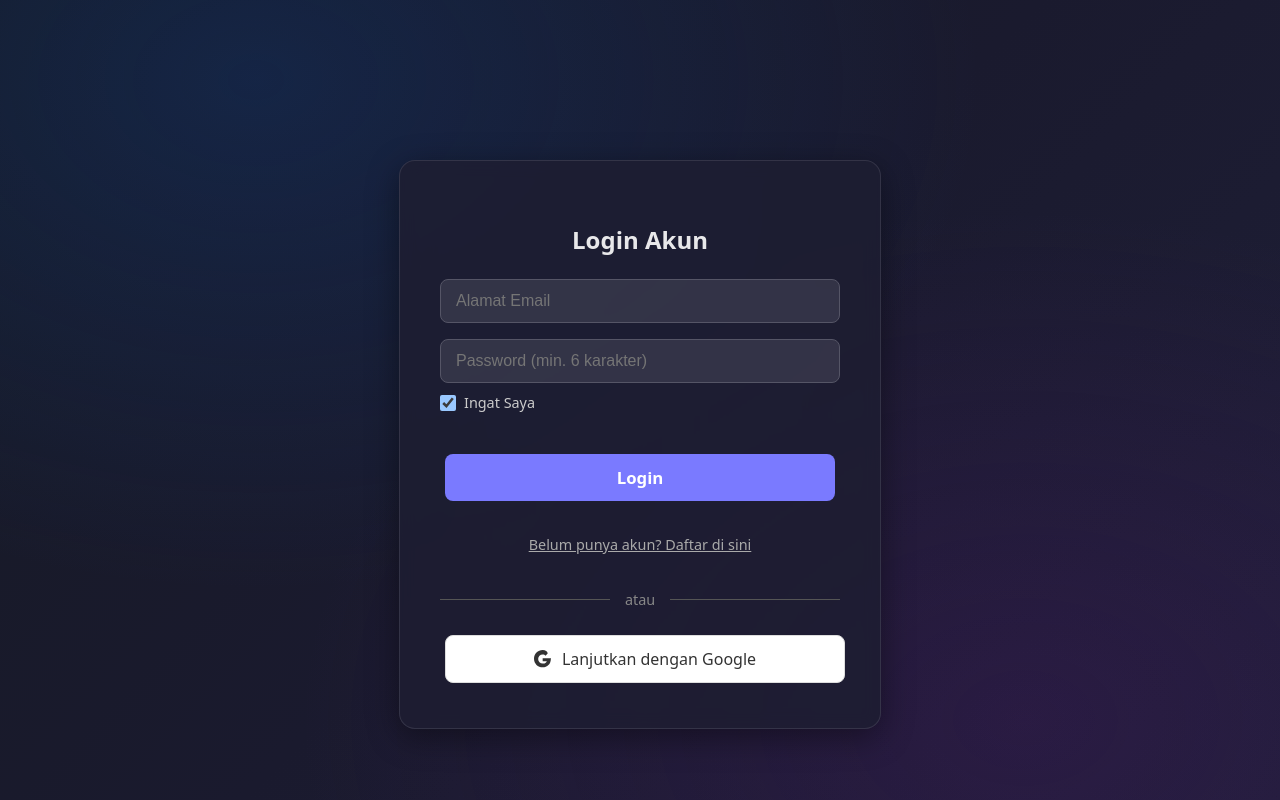
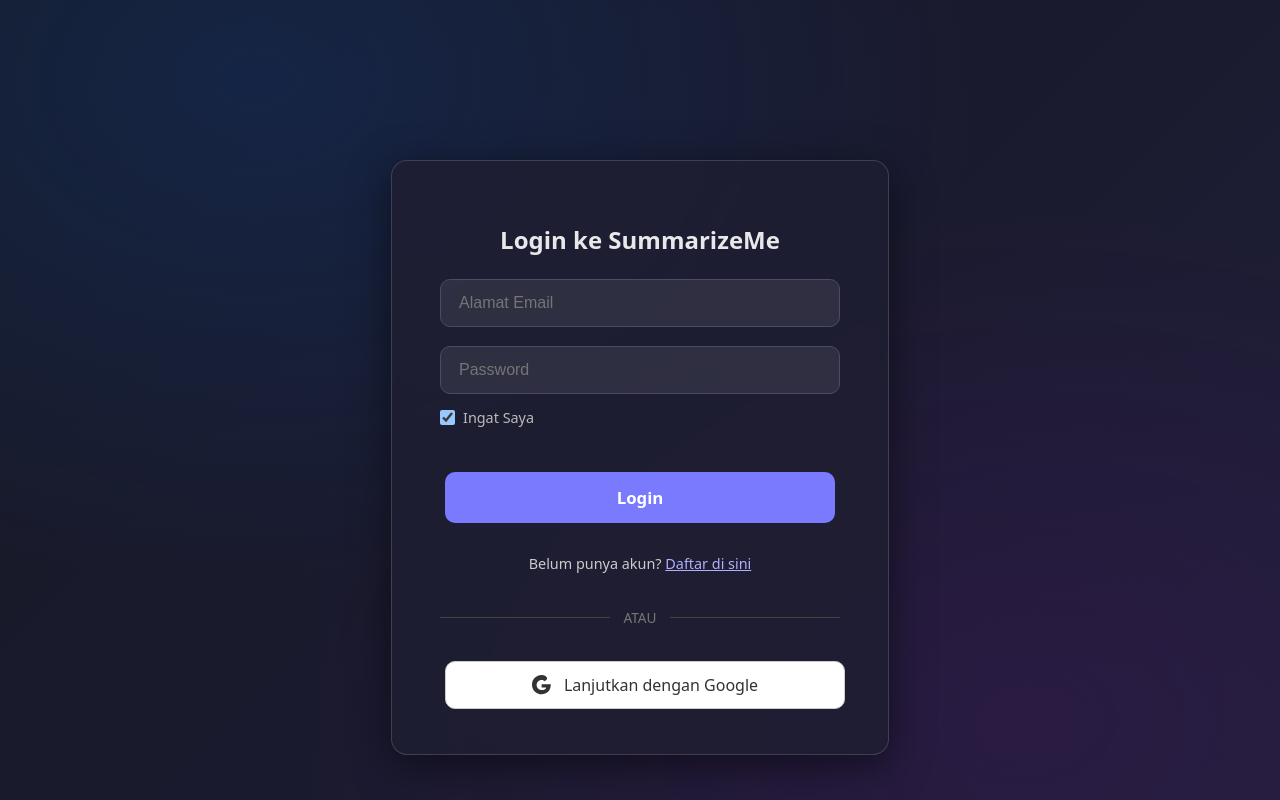
Before and after one commit to fakhrizamaris/summarize-me, a React (Vite) app in the folder summarize-me-ui/: page /login in a window 1280 px wide. Shown: the top 800 px of the page. Built offline with nearby package versions, Linux system fonts and the light colour scheme; no server answers.

Commit message:
update tampilan

```diff
--- a/summarize-me-ui/src/App.jsx
+++ b/summarize-me-ui/src/App.jsx
@@ -1,84 +1,20 @@
 // src/App.jsx
 import React, { useState, useEffect } from 'react';
-import { BrowserRouter as Router, Routes, Route, Navigate } from 'react-router-dom'; // Import komponen Router
-import { auth } from './config/firebaseConfig'; // Hanya perlu auth
-import { signOut, onAuthStateChanged } from 'firebase/auth'; //
+import { BrowserRouter as Router, Routes, Route, Navigate } from 'react-router-dom';
+import { auth } from './config/firebaseConfig'; // [cite: fakhrizamaris/summarize-me/summarize-me-534b62be55a4969aab39405b2ef61d0fa675d49a/summarize-me-ui/src/config/firebaseConfig.js]
+import { signOut, onAuthStateChanged } from 'firebase/auth';
 
 // Impor halaman-halaman
-import HomePage from './HomePage';
-import AuthPage from './AuthPage';
-
-function PrivateRoute({ children }) {
-    const [user, setUser] = useState(undefined); // undefined = loading
-    const [isLoading, setIsLoading] = useState(true);
-
-    useEffect(() => {
-        const unsubscribe = onAuthStateChanged(auth, (currentUser) => {
-            setUser(currentUser);
-            setIsLoading(false);
-        });
-        return () => unsubscribe();
-    }, []);
-
-    if (isLoading) {
-        return <div>Loading...</div>; // Atau spinner
-    }
-
-    // Jika sudah loading dan TIDAK ada user, redirect ke /login
-    return user ? children : <Navigate to="/login" replace />;
-    // 'replace' agar halaman dashboard tidak masuk history browser saat belum login
-}
+import HomePage from './HomePage'; // [cite: fakhrizamaris/summarize-me/summarize-me-534b62be55a4969aab39405b2ef61d0fa675d49a/summarize-me-ui/src/HomePage.jsx]
+import AuthPage from './AuthPage'; // [cite: fakhrizamaris/summarize-me/summarize-me-534b62be55a4969aab39405b2ef61d0fa675d49a/summarize-me-ui/src/AuthPage.jsx]
 
 
-function App() {
-  // State user dan loading dipindahkan ke dalam PrivateRoute atau context nanti
-  // const [user, setUser] = useState(null);
-  // const [isLoadingUser, setIsLoadingUser] = useState(true);
-
-  // Fungsi logout (bisa ditaruh di context atau dilewatkan)
-   const handleLogout = async () => {
-     try {
-       await signOut(auth); //
-       // Navigasi ke home akan otomatis karena user jadi null
-     } catch (error) {
-       console.error("Error during logout:", error);
-     }
-   };
-
-  // useEffect(() => { ... onAuthStateChanged ... }, []); // Dipindahkan ke PrivateRoute
-
-  // if (isLoadingUser) { ... } // Dipindahkan
-
+function InitialLoadingScreen() {
   return (
-    <Router> {/* Bungkus semua dengan Router */}
-      <Routes> {/* Definisikan rute-rute */}
-
-        {/* Rute Halaman Utama (/) */}
-        {/* Tampilkan HomePage, berikan user (jika ada) dan fungsi logout */}
-         <Route path="/" element={
-             <HomePageWrapper onLogout={handleLogout} /> // Gunakan wrapper untuk ambil user
-         } />
-
-        {/* Rute Halaman Login (/login) */}
-        <Route path="/login" element={
-            // Jika SUDAH login, jangan tampilkan halaman login, redirect ke home
-             <AuthRedirectWrapper>
-                <AuthPage />
-             </AuthRedirectWrapper>
-         } />
-
-        {/* Contoh Rute Terproteksi (misal /dashboard jika dipisah) */}
-        {/* <Route path="/dashboard" element={
-            <PrivateRoute>
-                <DashboardPage user={auth.currentUser} onLogout={handleLogout} />
-            </PrivateRoute>
-        } /> */}
-
-        {/* Rute fallback jika halaman tidak ditemukan */}
-        <Route path="*" element={<Navigate to="/" replace />} />
-
-      </Routes>
-    </Router>
+    <div className="initial-loading-container"> {/* Gunakan class CSS */}
+      <LoadingSpinner />
+      <p>Memuat aplikasi...</p>
+    </div>
   );
 }
 
@@ -95,12 +31,11 @@ function HomePageWrapper({ onLogout }) {
         return () => unsubscribe();
     }, []);
 
-    if (isLoading) return <div>Loading...</div>;
-    // Berikan user (bisa null) dan onLogout ke HomePage
+    if (isLoading) return <InitialLoadingScreen />;
     return <HomePage user={user} onLogout={onLogout} />;
 }
 
-// Helper component untuk redirect dari /login jika sudah login
+// Helper component untuk redirect dari /login atau /register jika sudah login
 function AuthRedirectWrapper({ children }) {
      const [user, setUser] = useState(auth.currentUser);
     const [isLoading, setIsLoading] = useState(true);
@@ -113,11 +48,103 @@ function AuthRedirectWrapper({ children }) {
         return () => unsubscribe();
     }, []);
 
-    if (isLoading) return <div>Loading...</div>;
+    if (isLoading) return <div>Loading...</div>; // Atau spinner loading
 
     // Jika sudah login, redirect ke home
     return user ? <Navigate to="/" replace /> : children;
 }
 
 
+function App() {
+   const handleLogout = async () => {
+     try {
+       await signOut(auth);
+     } catch (error) {
+       console.error("Error during logout:", error);
+     }
+   };
+
+  return (
+    <Router>
+      {/* Tambahkan div container utama jika diperlukan untuk styling global */}
+      {/* <div style={styles.appContainer}> */}
+        <Routes>
+
+          {/* Rute Halaman Utama (/) */}
+          <Route path="/" element={<HomePageWrapper onLogout={handleLogout} />} />
+
+          {/* Rute Halaman Login (/login) */}
+          <Route
+            path="/login"
+            element={
+              <AuthRedirectWrapper>
+                 {/* Beri tahu AuthPage untuk mode 'login' */}
+                <AuthPage mode="login" />
+              </AuthRedirectWrapper>
+            }
+          />
+
+          {/* --- RUTE BARU Halaman Register (/register) --- */}
+          <Route
+            path="/register"
+            element={
+              <AuthRedirectWrapper>
+                {/* Beri tahu AuthPage untuk mode 'register' */}
+                <AuthPage mode="register" />
+              </AuthRedirectWrapper>
+            }
+          />
+          {/* ------------------------------------------- */}
+
+
+          {/* Rute fallback */}
+          <Route path="*" element={<Navigate to="/" replace />} />
+
+        </Routes>
+
+        {/* --- FOOTER KREDIT BARU --- */}
+        <footer style={styles.footer}>
+          <p>
+            Dibuat oleh {' '}
+            <a href="https://github.com/fakhrizamaris" target="_blank" rel="noopener noreferrer" style={styles.footerLink}>
+              Fakhri Djamaris (GitHub)
+            </a>
+            {' | '}
+            <a href="https://www.linkedin.com/in/fakhri-djamaris" target="_blank" rel="noopener noreferrer" style={styles.footerLink}>
+              Fakhri Djamaris (LinkedIn)
+            </a>
+          </p>
+          <p style={styles.footerAppname}>
+            SummarizeMe &copy; 2024
+          </p>
+        </footer>
+        {/* --------------------------- */}
+      {/* </div> */}
+    </Router>
+  );
+}
+
+// Tambahkan objek styles jika belum ada (minimal untuk footer)
+const styles = {
+    footer: {
+        marginTop: 'auto', // Push footer ke bawah
+        padding: '1.5rem 1rem',
+        backgroundColor: 'rgba(25, 25, 40, 0.8)',
+        textAlign: 'center',
+        fontSize: '0.85em',
+        color: '#aaa',
+        borderTop: '1px solid rgba(255, 255, 255, 0.08)',
+    },
+    footerLink: {
+        color: '#8c8cff',
+        textDecoration: 'none',
+        transition: 'color 0.2s ease',
+    },
+    footerAppname: {
+        marginTop: '0.5rem',
+        fontSize: '0.75em',
+        color: '#777',
+    }
+};
+
 export default App;
--- a/summarize-me-ui/src/AuthPage.jsx
+++ b/summarize-me-ui/src/AuthPage.jsx
@@ -1,35 +1,36 @@
 // src/AuthPage.jsx
-import React, { useState } from 'react';
-// Import fungsi auth & provider Google
+import React, { useState, useEffect } from 'react'; // Tambah useEffect
 import { auth, googleProvider } from './config/firebaseConfig'; //
-// Import fungsi-fungsi autentikasi Firebase
 import {
   signInWithPopup,
   signInWithEmailAndPassword,
   createUserWithEmailAndPassword,
-  setPersistence, // <-- Impor fungsi persistence
-  browserLocalPersistence, // <-- Ingat Saya (default)
-  browserSessionPersistence // <-- Jangan Ingat Saya
+  setPersistence,
+  browserLocalPersistence,
+  browserSessionPersistence
 } from 'firebase/auth'; //
-import { useNavigate } from 'react-router-dom';
+import { useNavigate, Link } from 'react-router-dom'; // Import Link
 
-function AuthPage() {
+// Terima prop 'mode' ("login" atau "register")
+function AuthPage({ mode }) {
   const navigate = useNavigate();
-  // State untuk input form
   const [email, setEmail] = useState('');
   const [password, setPassword] = useState('');
-  // State baru untuk konfirmasi password
   const [confirmPassword, setConfirmPassword] = useState('');
-  // State baru untuk checkbox "Ingat Saya"
-  const [rememberMe, setRememberMe] = useState(true); // Defaultnya dicentang
-  const [isLoginView, setIsLoginView] = useState(true);
-  // State untuk pesan error
+  const [rememberMe, setRememberMe] = useState(true);
+  // Tentukan mode awal berdasarkan prop 'mode'
+  const [isLoginView, setIsLoginView] = useState(mode === 'login');
   const [error, setError] = useState('');
-  // State untuk loading
   const [isLoading, setIsLoading] = useState(false);
+  const [isGoogleLoading, setIsGoogleLoading] = useState(false); // Loading khusus Google
 
+  // Efek untuk mengubah mode jika prop 'mode' berubah (misal user navigasi)
+  useEffect(() => {
+    setIsLoginView(mode === 'login');
+    setError(''); // Reset error saat mode berubah
+    setEmail(''); setPassword(''); setConfirmPassword(''); // Reset input
+  }, [mode]); // Jalankan efek ini jika 'mode' berubah
 
-  // --- Fungsi Login/Register dengan Email/Password ---
   const handleEmailPasswordSubmit = async (event) => {
     event.preventDefault(); // Mencegah form refresh halaman
     setError(''); // Bersihkan error lama
@@ -57,6 +58,7 @@ function AuthPage() {
         // Firebase otomatis login setelah register
         navigate('/'); // Redirect ke home setelah sukses
         // Opsional: Simpan data user tambahan ke Firestore di sini jika perlu
+        // Contoh: const user = auth.currentUser; if (user) { /* simpan ke Firestore */ }
       }
     } catch (err) {
       console.error("Firebase Auth Error:", err.code, err.message);
@@ -80,23 +82,28 @@ function AuthPage() {
   // --- Fungsi Login dengan Google ---
   const handleGoogleLogin = async () => {
     setError('');
-    setIsLoading(true);
+    setIsGoogleLoading(true); // Gunakan state loading terpisah
     try {
-      // Untuk Google, persistence biasanya diatur secara default atau saat init
-      // Jika ingin eksplisit: await setPersistence(auth, browserLocalPersistence);
+      // Untuk Google, persistence biasanya diatur secara default (local)
       await signInWithPopup(auth, googleProvider); //
       navigate('/');
     } catch (err) {
       console.error("Google Login Error:", err);
+       // Hanya tampilkan error jika bukan pembatalan oleh user
+      if (err.code !== 'auth/popup-closed-by-user') {
         setError("Gagal login dengan Google. Silakan coba lagi.");
+      }
     } finally {
-        setIsLoading(false);
+        setIsGoogleLoading(false);
     }
   };
 
+  const isSubmitDisabled = isLoading || isGoogleLoading; // Tombol disable jika salah satu loading
+
   return (
     <div style={styles.authContainer}>
-      <h2>{isLoginView ? 'Login Akun' : 'Daftar Akun Baru'}</h2>
+      {/* Judul dinamis */}
+      <h2>{isLoginView ? 'Login ke SummarizeMe' : 'Buat Akun Baru'}</h2>
 
       {/* --- Form Email/Password --- */}
       <form onSubmit={handleEmailPasswordSubmit} style={styles.form}>
@@ -107,16 +114,16 @@ function AuthPage() {
           placeholder="Alamat Email"
           required
           style={styles.input}
-          disabled={isLoading} // Nonaktifkan saat loading
+          disabled={isSubmitDisabled} // Nonaktifkan saat loading
         />
         <input
           type="password"
           value={password}
           onChange={(e) => setPassword(e.target.value)}
-          placeholder="Password (min. 6 karakter)"
+          placeholder="Password" // Hapus hint min. 6 karakter agar lebih bersih
           required
           style={styles.input}
-          disabled={isLoading} // Nonaktifkan saat loading
+          disabled={isSubmitDisabled} // Nonaktifkan saat loading
         />
 
         {/* --- Input Konfirmasi Password (Hanya Muncul Saat Register) --- */}
@@ -128,12 +135,13 @@ function AuthPage() {
             placeholder="Konfirmasi Password"
             required
             style={styles.input}
-            disabled={isLoading} // Nonaktifkan saat loading
+            disabled={isSubmitDisabled} // Nonaktifkan saat loading
           />
         )}
 
-        {/* --- Checkbox Ingat Saya (Hanya Muncul Saat Login) --- */}
+        {/* --- Opsi (Ingat Saya / Lupa Password) - Hanya Muncul Saat Login --- */}
         {isLoginView && (
+            <div style={styles.optionsContainer}>
                 <div style={styles.rememberMeContainer}>
                     <input
                         type="checkbox"
@@ -141,33 +149,33 @@ function AuthPage() {
                         checked={rememberMe}
                         onChange={(e) => setRememberMe(e.target.checked)}
                         style={styles.checkbox}
-                    disabled={isLoading} // Nonaktifkan saat loading
+                        disabled={isSubmitDisabled}
                     />
                     <label htmlFor="rememberMe" style={styles.checkboxLabel}>
                         Ingat Saya
                     </label>
                 </div>
+                 {/* Tambahkan link Lupa Password (implementasi nanti jika perlu) */}
+                {/* <a href="#" style={styles.forgotPassword}>Lupa Password?</a> */}
+            </div>
         )}
 
         {error && <p style={styles.errorMessage}>{error}</p>}
 
-        <button type="submit" style={{...styles.submitButton, opacity: isLoading ? 0.7 : 1}} disabled={isLoading}>
-          {isLoading ? 'Memproses...' : (isLoginView ? 'Login' : 'Daftar')}
+        <button type="submit" style={{...styles.submitButton, opacity: isLoading ? 0.7 : 1}} disabled={isSubmitDisabled}>
+          {isLoading ? 'Memproses...' : (isLoginView ? 'Login' : 'Daftar Akun')}
         </button>
       </form>
 
-      {/* --- Tombol Ganti Mode (Login/Register) --- */}
-      <button
-        onClick={() => {
-            setIsLoginView(!isLoginView);
-            setError(''); // Reset error saat ganti mode
-            setEmail(''); setPassword(''); setConfirmPassword(''); // Reset input
-        }}
-        style={styles.toggleButton}
-        disabled={isLoading}
-      >
-        {isLoginView ? 'Belum punya akun? Daftar di sini' : 'Sudah punya akun? Login di sini'}
-      </button>
+      {/* --- Link Navigasi antara Login/Register --- */}
+      <p style={styles.switchText}>
+        {isLoginView ? 'Belum punya akun? ' : 'Sudah punya akun? '}
+        <Link to={isLoginView ? '/register' : '/login'} style={styles.switchLink}>
+          {isLoginView ? 'Daftar di sini' : 'Login di sini'}
+        </Link>
+      </p>
+      {/* ----------------------------------------------- */}
+
 
       {/* --- Pemisah "atau" --- */}
       <div style={styles.divider}>
@@ -177,9 +185,12 @@ function AuthPage() {
       </div>
 
       {/* --- Tombol Login Google --- */}
-      <button onClick={handleGoogleLogin} style={{...styles.googleButton, opacity: isLoading ? 0.7 : 1}} disabled={isLoading}>
-        {/* Tambahkan ikon Google sederhana */}
+      <button onClick={handleGoogleLogin} style={{...styles.googleButton, opacity: isSubmitDisabled ? 0.7 : 1}} disabled={isSubmitDisabled}>
+        {isGoogleLoading ? (
+            <span style={styles.buttonSpinner}></span> // Spinner kecil
+        ) : (
             <svg style={styles.googleIcon} viewBox="0 0 24 24"><path fill="currentColor" d="M21.35 11.1h-9.8v3.8h5.5c-.3 1.3-1.6 3.2-5.5 3.2-3.3 0-6-2.7-6-6s2.7-6 6-6c1.8 0 3 .8 3.8 1.5l2.9-2.9C18.1 1.6 15.3 0 11.55 0 5.15 0 0 5.15 0 11.55S5.15 23.1 11.55 23.1c6.1 0 10.9-4.2 10.9-11.1 0-.6-.1-1-.2-1.2z"></path></svg>
+        )}
         Lanjutkan dengan Google
       </button>
 
@@ -187,116 +198,138 @@ function AuthPage() {
   );
 }
 
+// Styling diperbarui untuk form dan opsi
 const styles = {
     authContainer: {
         maxWidth: '400px',
         margin: '10vh auto',
-        padding: '2.5rem', // Lebih besar padding
-        backgroundColor: 'rgba(30, 30, 50, 0.85)', // Lebih solid
+        padding: '2.5rem 3rem', // Padding lebih lebar
+        backgroundColor: 'rgba(30, 30, 50, 0.9)', // Lebih solid
         borderRadius: '16px', // Lebih bulat
-        border: '1px solid rgba(255, 255, 255, 0.1)',
+        border: '1px solid rgba(255, 255, 255, 0.15)',
         textAlign: 'center',
-        boxShadow: '0 8px 32px rgba(0, 0, 0, 0.4)', // Shadow lebih jelas
-        backdropFilter: 'blur(8px)',
+        boxShadow: '0 10px 40px rgba(0, 0, 0, 0.5)', // Shadow lebih dramatis
+        backdropFilter: 'blur(10px)',
     },
     form: {
         display: 'flex',
         flexDirection: 'column',
-        gap: '1rem', // Jarak antar input
+        gap: '1.2rem', // Jarak antar input sedikit lebih besar
         marginBottom: '1rem',
     },
     input: {
-        padding: '12px 15px',
-        borderRadius: '8px',
-        border: '1px solid #556', // Border sedikit lebih jelas
-        backgroundColor: 'rgba(255, 255, 255, 0.1)',
+        padding: '14px 18px', // Input lebih tinggi
+        borderRadius: '10px', // Sudut lebih bulat
+        border: '1px solid #4a4a6a', // Border lebih kontras
+        backgroundColor: 'rgba(255, 255, 255, 0.08)',
         color: '#eee',
         fontSize: '1em',
+        transition: 'border-color 0.2s, box-shadow 0.2s',
     },
     errorMessage: {
-        color: '#ff8a8a', // Warna error merah muda
+        color: '#ff9a9a', // Warna error lebih lembut
         fontSize: '0.9em',
-        marginTop: '-0.5rem', // Dekatkan ke input
+        marginTop: '-0.8rem', // Lebih dekat
         marginBottom: '0.5rem',
-        textAlign: 'left', // Rata kiri agar lebih rapi
+        textAlign: 'left',
+    },
+    optionsContainer: { // Container untuk Ingat Saya & Lupa Password
+        display: 'flex',
+        justifyContent: 'space-between', // Pisahkan ke ujung
+        alignItems: 'center',
+        marginTop: '-0.5rem',
+        marginBottom: '1rem',
+    },
+    rememberMeContainer: {
+        display: 'flex',
+        alignItems: 'center',
+        gap: '8px',
+    },
+    checkbox: {
+        margin: 0,
+        width: '15px', // Sedikit lebih kecil
+        height: '15px',
+        cursor: 'pointer',
+    },
+    checkboxLabel: {
+        fontSize: '0.9em',
+        color: '#bbb', // Lebih terang sedikit
+        cursor: 'pointer',
+        userSelect: 'none',
+    },
+    forgotPassword: { // Styling link Lupa Password (jika ditambahkan)
+        fontSize: '0.9em',
+        color: '#aaa',
+        textDecoration: 'none',
     },
     submitButton: {
-        padding: '12px',
+        padding: '14px', // Lebih tinggi
         fontSize: '1.05em',
-        backgroundColor: '#7a7aff', // Warna utama sedikit diubah
+        backgroundColor: '#7a7aff',
         color: '#fff',
         fontWeight: 'bold',
         border: 'none',
-        borderRadius: '8px',
+        borderRadius: '10px', // Lebih bulat
         cursor: 'pointer',
         marginTop: '0.5rem',
         transition: 'background-color 0.2s, opacity 0.2s',
-        // disabled style ditangani dengan inline opacity
     },
-    toggleButton: {
-        background: 'none',
-        border: 'none',
-        color: '#aaa', // Warna abu-abu
+    switchText: {
+        marginTop: '1.5rem', // Beri jarak setelah form
+        fontSize: '0.9em',
+        color: '#ccc',
+    },
+    switchLink: {
+        color: '#b0b0ff', // Warna link
+        fontWeight: '500',
+        textDecoration: 'underline',
         cursor: 'pointer',
-        fontSize: '0.9em',
-        marginTop: '0.5rem',
-        padding: '5px', // Area klik lebih besar
-        textDecoration: 'underline',
     },
     divider: {
-        margin: '1.5rem 0',
+        margin: '2rem 0', // Jarak lebih besar
         display: 'flex',
         alignItems: 'center',
         textAlign: 'center',
-        color: '#888',
+        color: '#777', // Warna lebih gelap
     },
-    dividerLine: { // Style untuk garis pemisah
+    dividerLine: {
         flex: 1,
-        borderBottom: '1px solid #555',
+        borderBottom: '1px solid #444', // Garis lebih gelap
     },
     dividerText: {
         padding: '0 1em',
-        fontSize: '0.9em',
+        fontSize: '0.85em',
+        fontWeight: '500', // Sedikit bold
+        textTransform: 'uppercase', // Huruf besar
     },
     googleButton: {
         display: 'flex',
         alignItems: 'center',
         justifyContent: 'center',
-        gap: '10px',
-        width: '100%', // Full width
+        gap: '12px', // Jarak ikon & teks
+        width: '100%',
         padding: '12px',
         fontSize: '1em',
-        backgroundColor: '#fff', // Latar putih
-        color: '#333', // Teks gelap
-        border: '1px solid #ddd',
-        borderRadius: '8px',
+        backgroundColor: '#fff',
+        color: '#333',
+        border: '1px solid #ccc', // Border lebih jelas
+        borderRadius: '10px',
         cursor: 'pointer',
         transition: 'background-color 0.2s, opacity 0.2s',
-        // disabled style ditangani dengan inline opacity
+        fontWeight: '500', // Sedikit bold
     },
     googleIcon: {
+        width: '20px', // Ikon lebih besar
+        height: '20px',
+    },
+    buttonSpinner: { // Spinner kecil untuk tombol Google
         width: '18px',
         height: '18px',
-    },
-    rememberMeContainer: {
-        display: 'flex',
-        alignItems: 'center',
-        justifyContent: 'flex-start', // Rata kiri
-        gap: '8px', // Jarak checkbox & label
-        marginTop: '-0.5rem', // Dekatkan ke input password
-        marginBottom: '1rem',
-    },
-    checkbox: {
-        margin: 0,
-        width: '16px',
-        height: '16px',
-        cursor: 'pointer',
-    },
-    checkboxLabel: {
-        fontSize: '0.9em',
-        color: '#ccc',
-        cursor: 'pointer',
-        userSelect: 'none', // Agar teks tidak terseleksi saat klik
+        border: '2px solid rgba(0, 0, 0, 0.2)',
+        borderTopColor: '#555',
+        borderRadius: '50%',
+        display: 'inline-block',
+        animation: 'spin 0.8s linear infinite', // Pastikan animasi 'spin' ada di index.css
     }
 };
 
```
Also changed, not shown: summarize-me-ui/src/components/LoadingSpinner.jsx (added, +11 -0 lines), summarize-me-ui/src/index.css (+30 -0 lines). Lines whose indentation alone changed are shown as unchanged.
